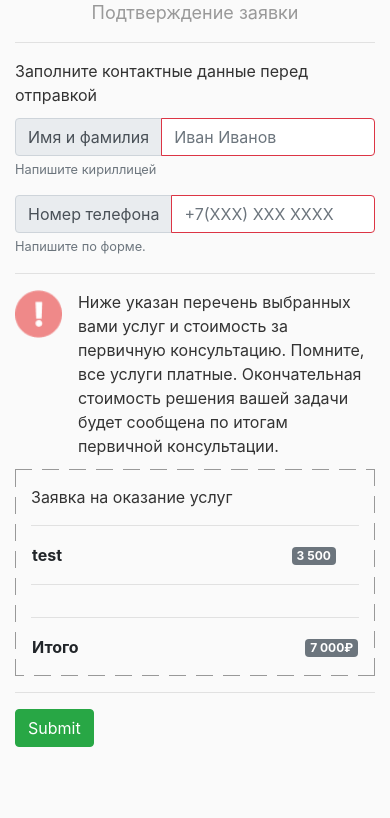
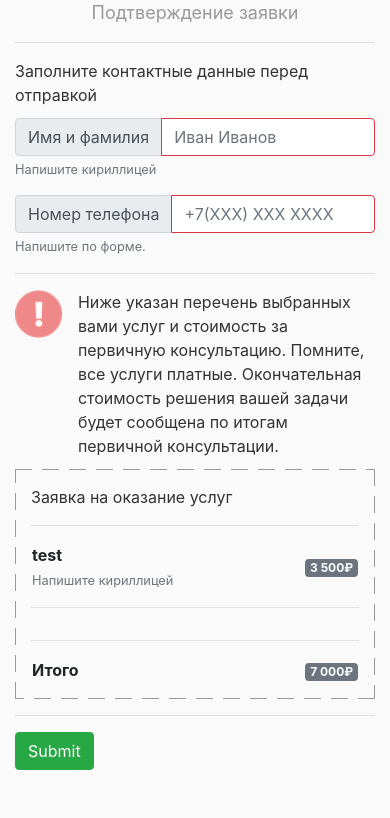
Before and after one commit to steven-kollo/BB-Telegram, a Python web app: template flask/templates/form.html in a window 390 px wide. Shown: the part 73-891 px from the top of the page. Before the commit the page ends 820 px from the top, so only its background shows below. Run offline with Jinja, Linux system fonts and the light colour scheme; the template is opened without the code that fills it: most values are stand-ins (such as "Sample title", 1, 10 or a date in 2020); lists and menus that the app fills with data are empty; some libraries are stand-ins or nearby versions.

```diff
--- a/flask/static/form-builder.js
+++ b/flask/static/form-builder.js
@@ -99,19 +99,3 @@ function build_HTML_service(item) {
     service.setAttribute("id", `g${item.g}s${item.s}e`)
     return service
 }
-
-function add_check_service(service) {
-    const table = document.getElementById("service-table")
-    const tr = document.createElement("tr")
-    tr.innerHTML = `
-        <th width="85%">${service.name}</th>
-        <th width="15%"><span class="badge badge-secondary">${service.price}</span></th>
-    `
-    table.appendChild(tr)
-}
-
-
-add_check_service({
-    name: "test",
-    price: "3 500"
-})
--- a/flask/static/form-handler.js
+++ b/flask/static/form-handler.js
@@ -63,3 +63,22 @@ function back_btn() {
     document.getElementById("group-container").hidden = false
     document.getElementById("back-btn").hidden = true
 }
+
+function add_check_service(service) {
+    const table = document.getElementById("service-table")
+    const tr = document.createElement("tr")
+    tr.innerHTML = `
+        <th width="85%">
+        ${service.name}
+        <small id="personal-name-help" class="form-text text-muted">Напишите кириллицей</small>
+        </th>
+        <th width="15%"><span class="badge badge-secondary">${service.price}</span></th>
+    `
+    table.appendChild(tr)
+}
+
+
+add_check_service({
+    name: "test",
+    price: "3 500₽"
+})
--- a/flask/templates/form.html
+++ b/flask/templates/form.html
@@ -68,7 +68,7 @@
                     <div id="checkout-container">
                         <p>Заявка на оказание услуг</p>
                         <hr>
-                        <table id="service-table"></table>
+                        <table id="service-table" width="100%"></table>
                         <hr>
                         <table id="consult-table"></table>
                         <hr>
```
